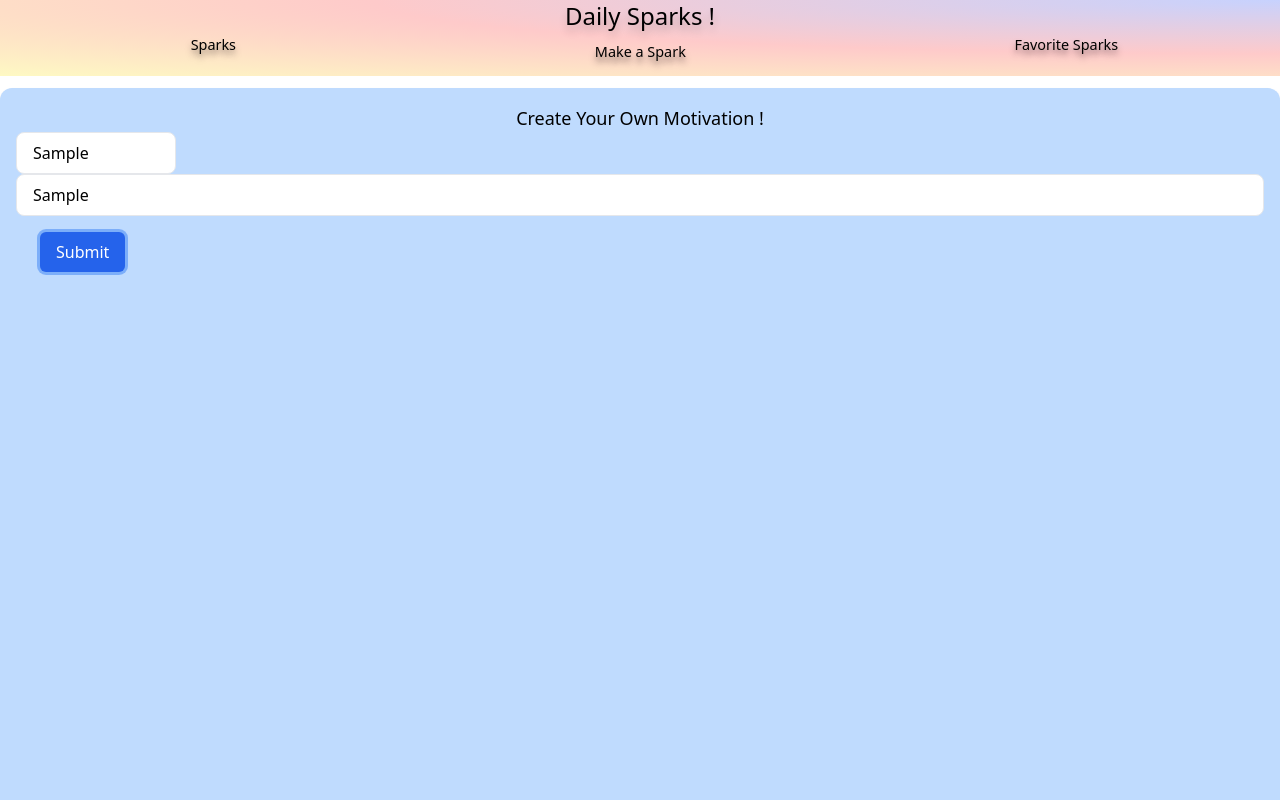
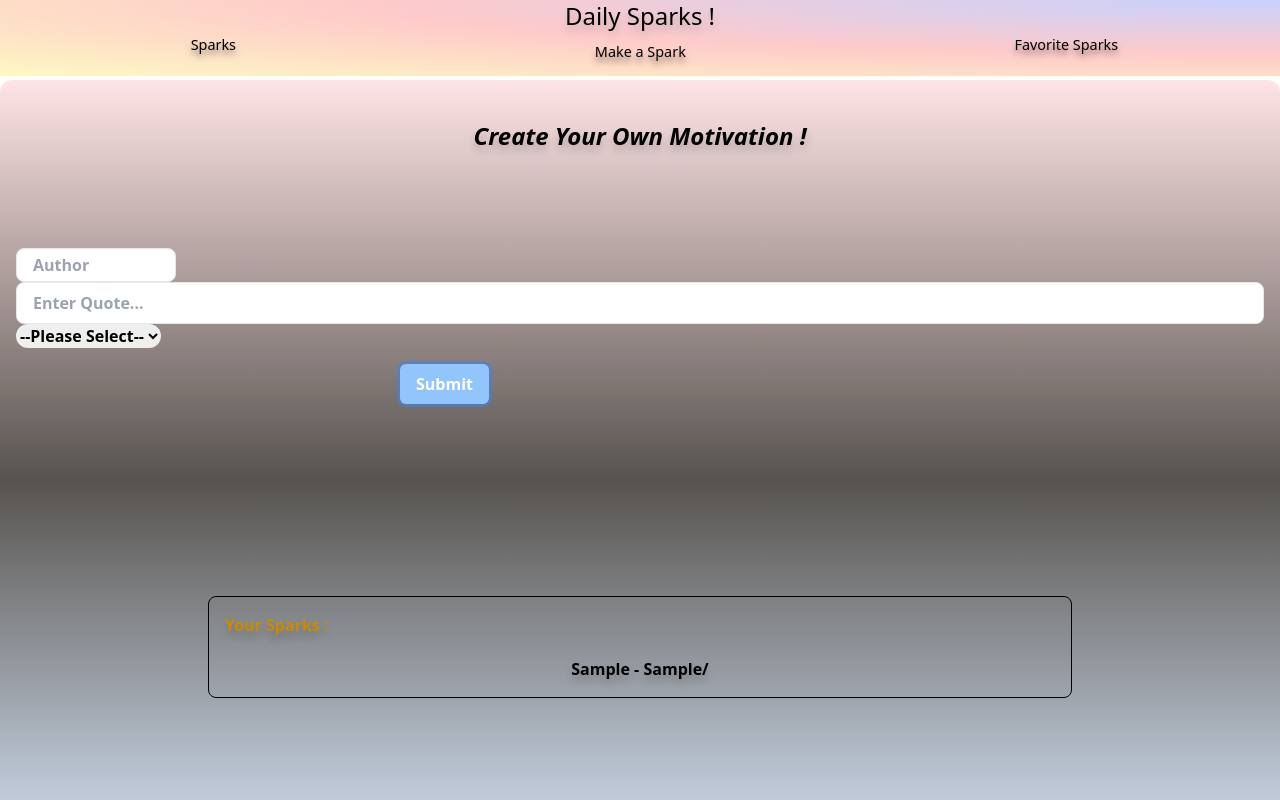
Before and after one commit to Alex-de-code/daily-spark-app, a React (Vite) app: page /CreateQuote in a window 1280 px wide. Both pictures are taken after typing "Sample", "Sample" into the empty fields and a click on the button "Submit". Shown: the top 800 px of the page. Built offline with nearby package versions, Linux system fonts and the light colour scheme; no server answers.

Commit message:
Form mid-way

```diff
--- a/src/Components/CreateQuote.jsx
+++ b/src/Components/CreateQuote.jsx
@@ -5,6 +5,7 @@ function MakeASpark() {
     const [inputedQuote, setInputedQuote] = useState("")
     const [inputedAuthor, setInputedAuthor] = useState("")
     const [createdQuotes, setCreatedQuotes] = useState([])
+    const [selectChange, setSelectChange] = useState("")
 
 
 
@@ -18,46 +19,72 @@ function MakeASpark() {
 
     const handleSubmit = (e) => {
        e.preventDefault()
-       alert(`User Input is : ${inputedAuthor}, ${inputedQuote}`)
-    }
 
-    const displayUserQuotes = () => {
+       setCreatedQuotes([
+        ...createdQuotes,
+        {author: inputedAuthor, quote: inputedQuote, category: selectChange}
+       ])
+       setInputedAuthor("")
+       setInputedQuote("")
+       setSelectChange("--Please Select--")
 
     }
 
+    const handleSelectChange = (event) => {
+        setSelectChange(event.target.value)
+    }
+
+
 
     return (
-        <div className="flex-wrap pt-4 bg-blue-200 p-4 shadow-md rounded-xl h-screen mt-3">
-            <h1 className="text-center text-lg ">Create Your Own Motivation !</h1>
+        <div className="flex-wrap pt-4 bg-gradient-to-t from-blue-100 via-stone-600 to-rose-100 p-4 shadow-md rounded-xl h-screen mt-1 text-shadow font-semibold">
+            <h1 className="text-center text-2xl mb-24 mt-6 italic">Create Your Own Motivation !</h1>
             <div>
                 <form onSubmit={handleSubmit}>
                     <div className="flex-col-2">
                         <div>
                         <label htmlFor="user-name" className="block font-medium" />
                             <input type="text"
+                                   required
                                    id="user-name"
                                    placeholder="Author"
                                    value={inputedAuthor}
                                    onChange={handleAuthorChange}
-                                   className="w-40 px-4 py-2
+                                   className="w-40 px-4 py-1
                             border rounded-lg focus:outline-none focus:ring focus:border-blue-300"/>
                              <label htmlFor="user-quote" className="block font-medium "/>
                                 <input id="user-quote"
                                        type="text"
+                                       required
                                        value={inputedQuote}
                                        onChange={handleInputChange}
                                        placeholder="Enter Quote..."
                                         className="w-full px-4 py-2 border rounded-lg focus:outline-none focus:ring focu:bg-blue-300 "/>
 
-                                <button type="submit" className="bg-blue-500 text-white px-4 py-2 rounded-md
-                                    hover:bg-blue-600 focus:outline-none focus:ring focus:bg-blue-600 mt-4 ml-6">
+                                        <select value={selectChange} onChange={handleSelectChange} required className="rounded-full">
+                                            <option>--Please Select--</option>
+                                            <option value="Forgiveness">Forgiveness</option>
+                                            <option value="Growth">Growth</option>
+                                            <option value="Love">Love</option>
+                                            <option value="Motivational">Motivational</option>
+                                            <option value="Nature">Nature</option>
+                                        </select>
+                                    <br />
+                                <button type="submit" className="bg-blue-400 text-white px-4 py-2 rounded-md
+                                    hover:bg-gradient-to-t from-blue-200 via-stone-600 to-rose-100 focus:outline-none focus:ring focus:bg-blue-300
+                                    mt-4 ml-96 ">
                                                 Submit</button>
                         </div>
                     </div>
                 </form>
-                <div>
+                <div className="border border-black p-4 rounded-lg m-48  text-center flex-wrap ">
+                    <h2 className="mb-5 text-left text-yellow-600 text-">Your Sparks :</h2>
                     <ul>
-                        <li>{}</li>
+                        {createdQuotes.map((element, index) => (
+                            <li key={index}>
+                                {element.quote} - {element.author}/ {element.category}
+                            </li>
+                        ))}
                     </ul>
                 </div>
             </div>
```
